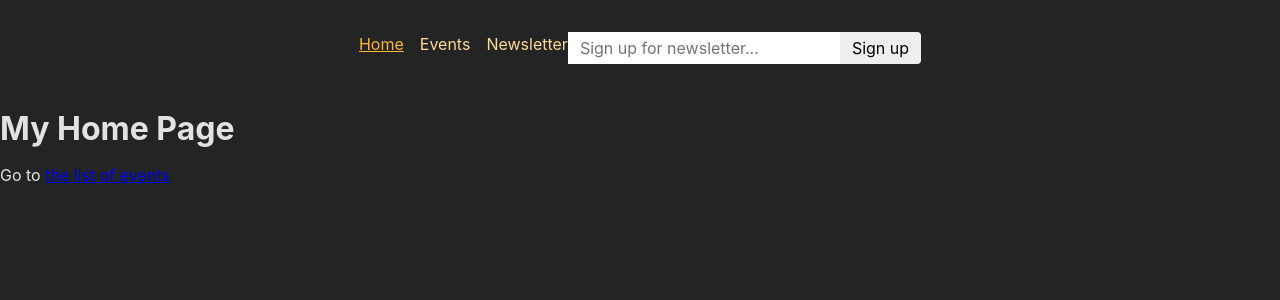
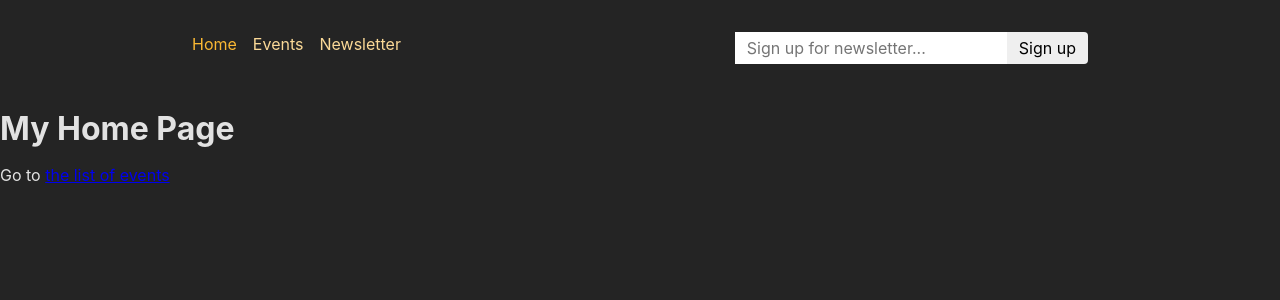
Before and after one commit to W1erzba/ReactWithBackend, a React (Create React App) app in the folder frontend/: page / in a window 1280 px wide. Shown: the top 300 px of the page. Built offline with nearby package versions, Linux system fonts and the light colour scheme.

Commit message:
added a useFetcher to use Fetch.Form for sending some data behind the scenes without page reloading

```diff
--- a/frontend/src/Pages/NewsletterSignup.js
+++ b/frontend/src/Pages/NewsletterSignup.js
@@ -1,15 +1,31 @@
+import { useEffect } from 'react';
+import { useFetcher } from 'react-router-dom';
+
 import classes from './NewsletterSignup.module.css';
 
 function NewsletterSignup() {
+	const fetcher = useFetcher();
+	const { data, state } = fetcher;
+
+	useEffect(() => {
+		if (state === 'idle' && data && data.message) {
+			window.alert(data.message);
+		}
+	}, [state, data]);
+
 	return (
-		<form method='post' className={classes.newsletter}>
+		<fetcher.Form
+			method='post'
+			action='/newsletter'
+			className={classes.newsletter}
+		>
 			<input
-				type='email'
+				name='email'
 				placeholder='Sign up for newsletter...'
 				aria-label='Sign up for newsletter'
 			/>
 			<button>Sign up</button>
-		</form>
+		</fetcher.Form>
 	);
 }
 
--- a/frontend/src/components/MainNavigation.module.css
+++ b/frontend/src/components/MainNavigation.module.css
@@ -3,7 +3,7 @@
 	margin: auto;
 	padding: 2rem;
 	display: flex;
-	justify-content: center;
+	justify-content: space-between;
 }
 
 .list {
@@ -19,5 +19,4 @@
 .list a:hover,
 .list a.active {
 	color: var(--color-primary-800);
-	text-decoration: underline;
 }
```
